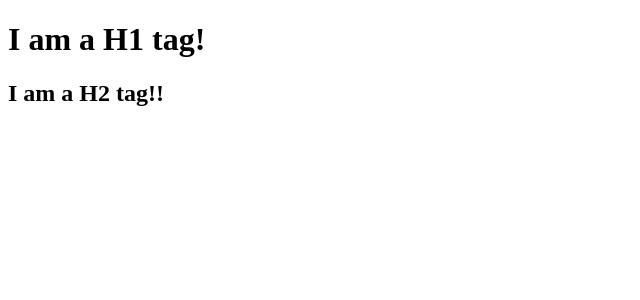
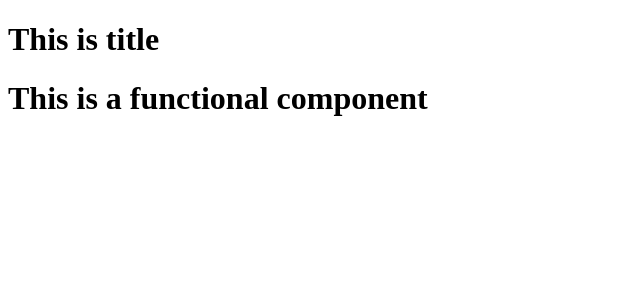
Before and after one commit to Biplab21/namaste-react, a React (Vite) app: page / in a window 1280 px wide. Shown: the top 300 px of the page, without its empty margins (0-640 px from the left). Built offline with nearby package versions, Linux system fonts and the light colour scheme.

Commit message:
chapter 3

```diff
--- a/App.js
+++ b/App.js
@@ -2,22 +2,26 @@ import React from 'react';
 import ReactDOM from 'react-dom';
 
 
-const parent = React.createElement("div",
-    { id: "parent" },
-    React.createElement("div", { id: "child" },
-        [
-            React.createElement("h1", {}, "I am a H1 tag!"),
-            React.createElement("h2", {}, "I am a H2 tag!!")
-        ]
-    )
+const title1 =  (
+    <h1 className='head'>
+       This is title1
+    </h1>
 )
 
-console.log(parent);
+const Title = ()=> (
+    <h1 className='head'>
+       This is title
+    </h1>
+)
 
-// const heading = React.createElement("h1", {
-//     id: "heading"
-// }, "Hello World!")
+//React Functional Component
+const HeadingComponent = ()=>(
+    <div className="container">
+        <Title/>
+        <h1 id='container'>This is a functional component</h1>
+    </div>
+)
 
 const root = ReactDOM.createRoot(document.getElementById("root"));
 
-root.render(parent);
+root.render(<HeadingComponent/>);
--- a/package.json
+++ b/package.json
@@ -3,6 +3,8 @@
   "version": "1.0.0",
   "description": "this is Namaste React by Akshay Saini",
   "scripts": {
+    "start": "parcel index.html",
+    "build": "parcel build index.html",
     "test": "jest"
   },
   "repository": {
```
